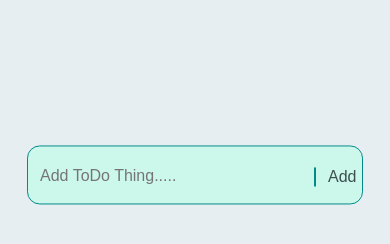
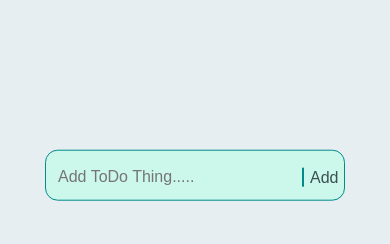
Before and after one commit to Rakesh-2310/ToDo_Rakesh, a plain HTML site: page main.html in a window 390 px wide. Shown: the part 78-322 px from the top of the page. Drawn offline with Linux system fonts and the light colour scheme.

Commit message:
little changes is made in title input and setting page

```diff
--- a/Todo_Input.css
+++ b/Todo_Input.css
@@ -46,42 +46,64 @@
 
 @media screen and (max-width: 480px) {
     .inputform {
-        position: absolute;
-        display:flex;
         top: 30vh;
         left: 50%;
         transform: translate(-50%, -50%);
-        background-color: hsla(160, 90%, 88%, 0.78);
         width: 336px;
-        height: 7vh;
+        height: 6vh;
         border-radius: 1.5vh;
-        border: 1px solid rgb(0, 138, 138);
     }
     .formtodo input[type="text"], .addbn{
-        background: none;
-        border:none;
-        height: 7vh;
+        height: 6vh;
     }
 
     .formtodo input[type="text"]{
         width: 266px;
         margin:0 8px 0 12px;
         padding:2px 0;
-        outline: none;
-        overflow: auto;
     }
 
     .addbn{
         width: 42px;
         margin:0 8px 0 0px;
         padding:2px 12px 0 0;
-        cursor: pointer;
     }
 
     .inbtwln{
         border: 1px solid rgb(0, 138, 138);
-        height: 7vh;
+        height: 1vh;
         margin: 0 12px 0 0;
-        cursor: pointer;
     }
 }
+
+@media screen and (max-width: 480px) {
+    .inputform {
+        top: 30vh;
+        left: 50%;
+        transform: translate(-50%, -50%);
+        width: 300px;
+        height: 6vh;
+        border-radius: 1.5vh;
+    }
+    .formtodo input[type="text"], .addbn{
+        height: 6vh;
+    }
+
+    .formtodo input[type="text"]{
+        width: 236px;
+        margin:0 8px 0 12px;
+        padding:2px 0;
+    }
+
+    .addbn{
+        width: 42px;
+        margin:0;
+        padding:2px 12px 0 0;
+    }
+
+    .inbtwln{
+        border: 1px solid rgb(0, 138, 138);
+        height: 1vh;
+        margin: 0 6px 0 0;
+    }
+}
--- a/settingpage.css
+++ b/settingpage.css
@@ -20,8 +20,6 @@
     min-height: 7vh;
     margin: 1vh 0;
     padding: 2.5px;
-    /*border-bottom: 2px solid rgb(0, 138, 138);
-    border-top: 2px solid rgb(0, 138, 138);*/
 
 }
 
@@ -81,7 +79,7 @@
     cursor: pointer;
 }
 
-@media (min-width:300px) and (max-width:800px) {
+@media (min-width:200px) and (max-width:800px) {
     .settingpage{
         left: 90%;
         width: 250px;
```
